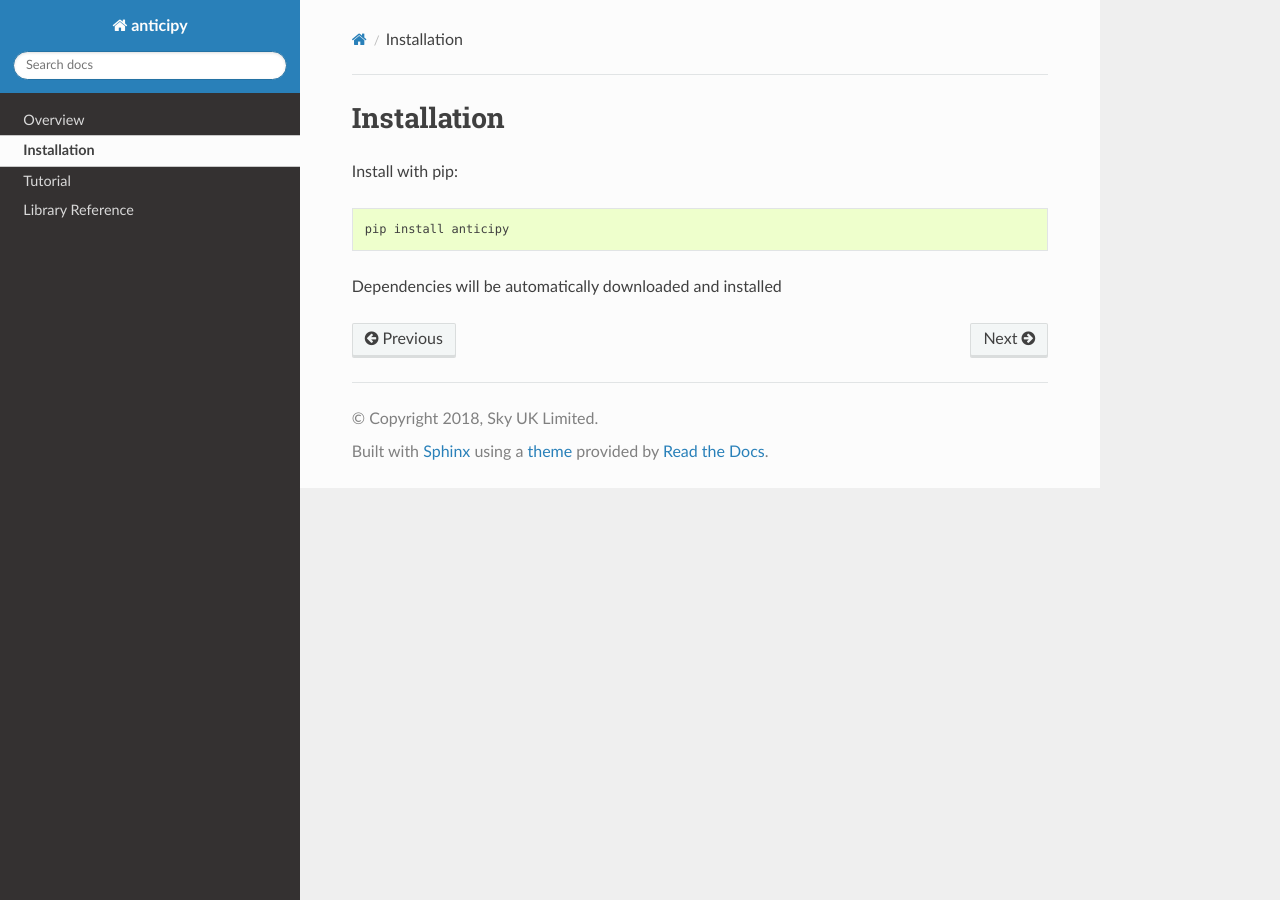
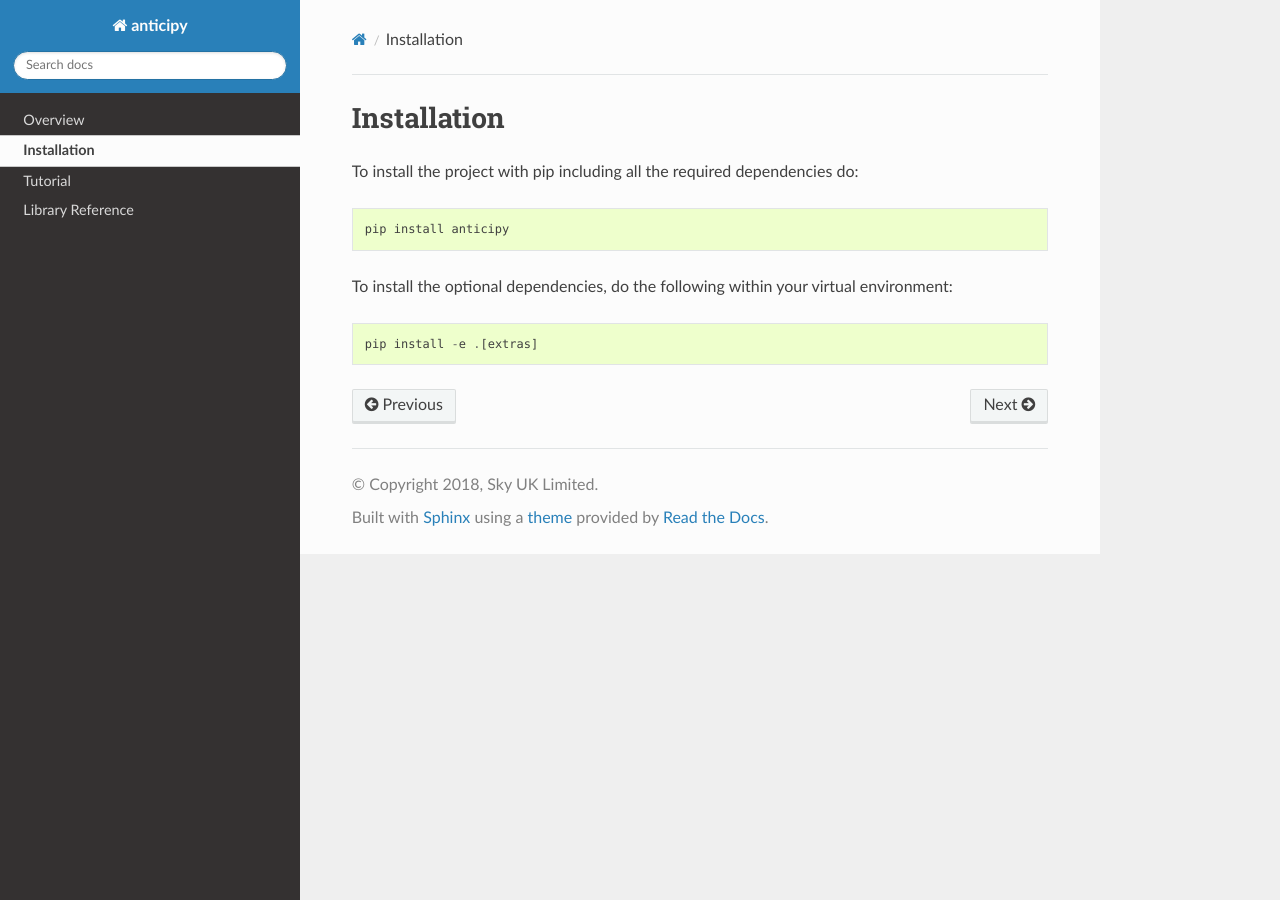
Before and after one commit to sky-uk/anticipy, a Sphinx documentation site: the page built from docs/source/install.rst, in a window 1280 px wide. Built offline with Sphinx 7.4.7 and the Read the Docs theme 2.0.0, drawn with Linux system fonts in a browser that asks for light colours; pages that are not in the unit, such as notebooks, are missing from menus; the version number could not be read and is left out.

Commit message:
Optional dependencies added for plotly + documentation update. #60

```diff
--- a/docs/source/install.rst
+++ b/docs/source/install.rst
@@ -4,8 +4,11 @@
 Installation
 ************
 
-Install with pip::
+To install the project with pip including all the required dependencies do::
 
     pip install anticipy
 
-Dependencies will be automatically downloaded and installed
+To install the optional dependencies, do the following within your virtual
+environment::
+
+    pip install -e .[extras]
--- a/setup.py
+++ b/setup.py
@@ -15,6 +15,7 @@ dependencies = [
 ]
 
 extras_require = {
+    'extras': ['plotly>=3.3.0']
 }
 
 dependency_links = [
@@ -47,4 +48,5 @@ setup(
     zip_safe=zip_safe,
     entry_points=entry_points,
     classifiers=["License :: OSI Approved :: BSD License"],
+    extras_require=extras_require
 )
```
